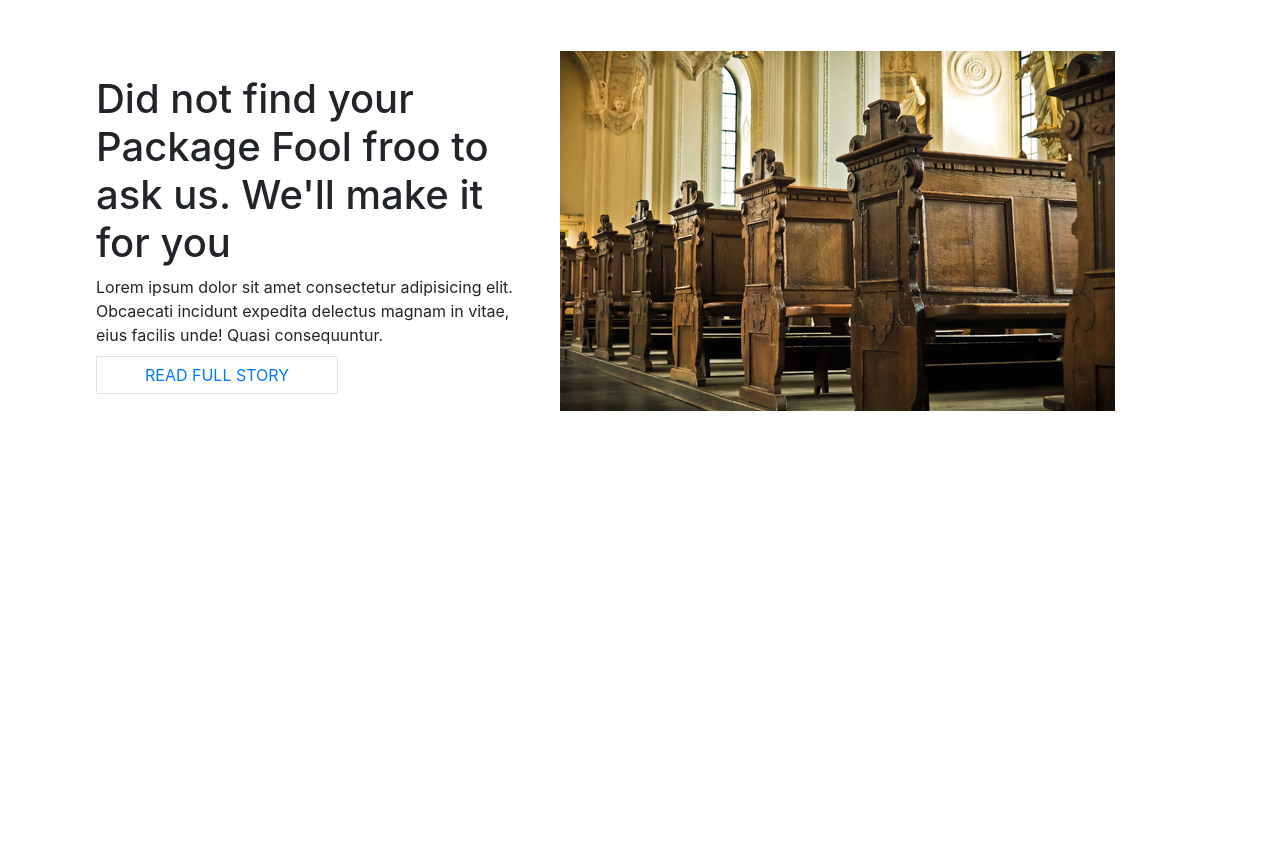
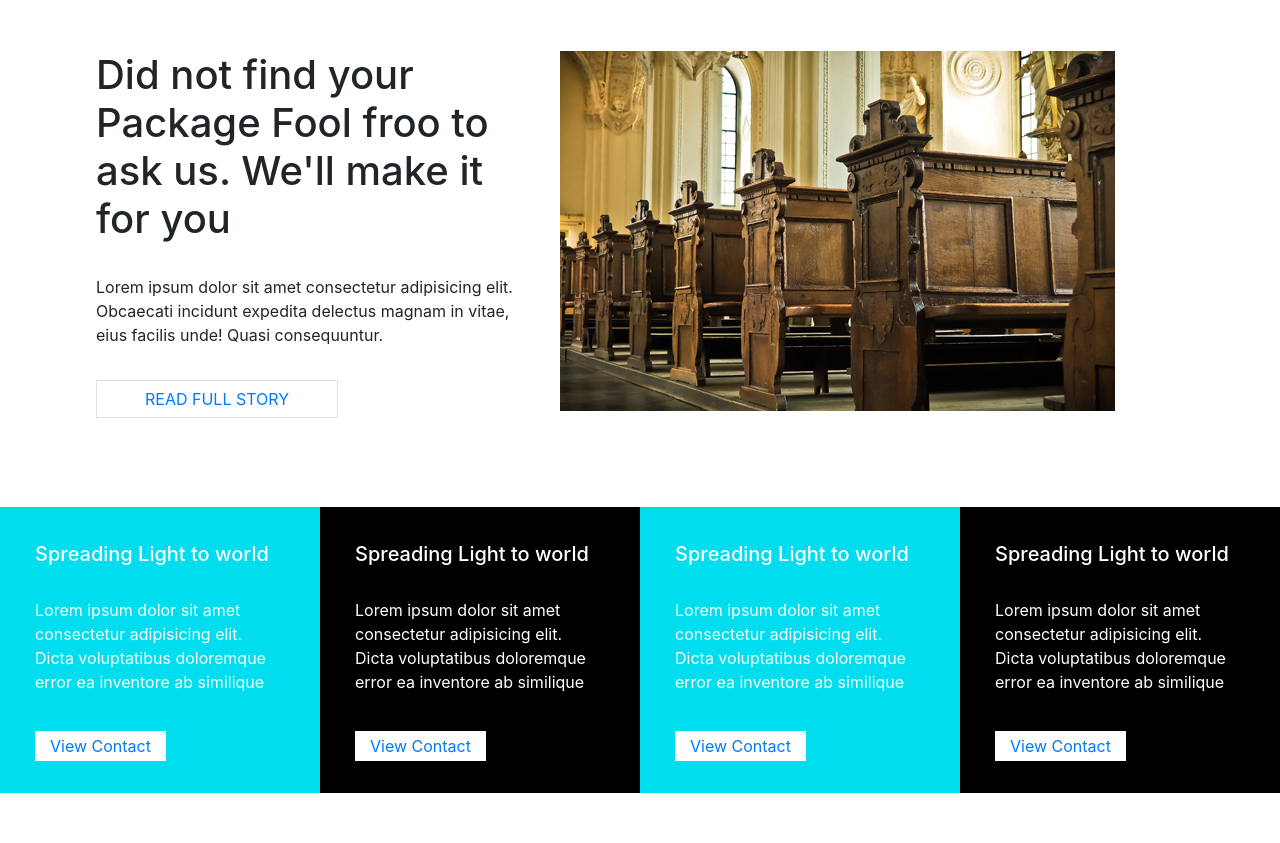
Before and after one commit to rblm1107/repo-produit, a website: page index.html in a window 1280 px wide. Shown: the part 309-1152 px from the top of the page. Before the commit the page ends 816 px from the top, so only its background shows below. Drawn offline with nearby package versions, Linux system fonts and the light colour scheme.

Commit message:
ajouter ma deuxieme section

```diff
--- a/index.html
+++ b/index.html
@@ -58,13 +58,45 @@
       <div class="row justify-content-center my-5 py-5">
         <div class="col-6 align-self-center">
            <h1>Did not find your Package Fool froo to ask us. We'll make it for you</h1>
-           <p>Lorem ipsum dolor sit amet consectetur adipisicing elit. Obcaecati incidunt expedita delectus magnam in vitae, eius facilis unde! Quasi consequuntur.</p>
+           <p class="py-4">Lorem ipsum dolor sit amet consectetur adipisicing elit. Obcaecati incidunt expedita delectus magnam in vitae, eius facilis unde! Quasi consequuntur.</p>
            <a class="border border-5 px-5 py-2" href="">READ FULL STORY</a>
         </div>
         <div class="col-6 align-self-center"><img src="./public/images/about.jpg" alt=""></div>
       </div>
      </div>
     </section>
+    <!-- la deuxieme section -->
+    <section class="spreading-light">
+      <div class="container-fluid">
+        <div class="row">
+
+        <div id="first-col" class="col-3 ">
+            <h5>Spreading Light to world</h5>
+            <p class="py-4">Lorem ipsum dolor sit amet consectetur adipisicing elit. Dicta voluptatibus doloremque error ea inventore ab similique</p>
+            <a  href="">View Contact</a>
+          </div>
+
+          <div id="second-col" class="col-3">
+            <h5>Spreading Light to world</h5>
+            <p class="py-4">Lorem ipsum dolor sit amet consectetur adipisicing elit. Dicta voluptatibus doloremque error ea inventore ab similique</p>
+            <a href="">View Contact</a>
+          </div>
+
+          <div id="third-col" class="col-3">
+              <h5>Spreading Light to world</h5>
+              <p class="py-4">Lorem ipsum dolor sit amet consectetur adipisicing elit. Dicta voluptatibus doloremque error ea inventore ab similique</p>
+              <a href="">View Contact</a>
+            </div>
+
+            <div id="f-col" class="col-3">
+                <h5>Spreading Light to world</h5>
+                <p class="py-4">Lorem ipsum dolor sit amet consectetur adipisicing elit. Dicta voluptatibus doloremque error ea inventore ab similique</p>
+                <a href="">View Contact</a>
+              </div>
+
+        </div>
+      </div>
+    </section>
 
 </body>
 </html>
--- a/src/sass/style.sass
+++ b/src/sass/style.sass
@@ -1,5 +1,29 @@
-$color: #09a
+$color: #0de
+$color2: #000
+$color3: #fff
 
 hr
     height: 5px
     background-color: $color
+
+.col-3
+    color: $color3
+    padding: 35px
+#first-col
+    background-color: $color
+
+#second-col
+    background-color: $color2
+
+#third-col
+    background-color: $color
+
+#f-col
+    background-color: $color2
+
+section a
+    background-color: $color3
+    padding: 5px 15px
+
+.spreading-light
+    padding-bottom: 50px
```
Also changed, not shown: public/css/style.css, 1 other file.
